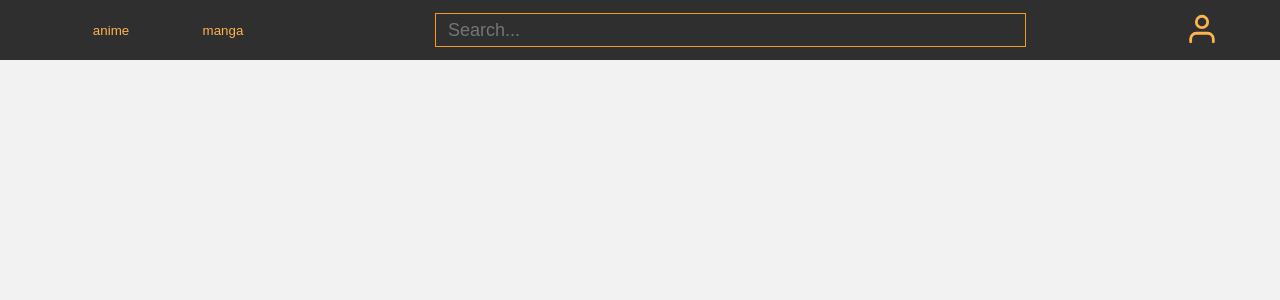
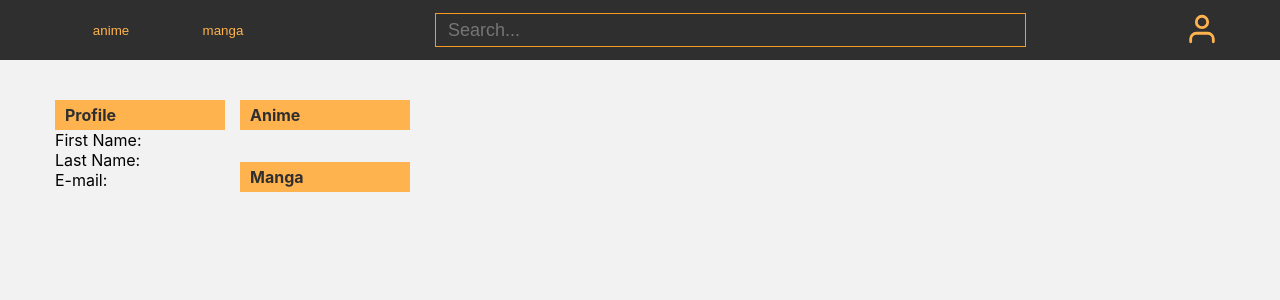
Before and after one commit to anikulshin310/jikanmoev2, a React (Create React App) app: page /user/1 in a window 1280 px wide. Before the commit this address had no page. Shown: the top 300 px of the page. Built offline with nearby package versions, Linux system fonts and the light colour scheme.

Commit message:
UserProfile

```diff
--- a/src/App.tsx
+++ b/src/App.tsx
@@ -3,6 +3,7 @@ import { Navigate, Route, Routes } from 'react-router-dom';
 import './App.css';
 import TitleContent from './entities/TitleContent';
 import TypeContent from './entities/TypeContent';
+import UserProfile from './entities/UserProfile';
 import PageLayout from './layouts/PageLayout';
 
 function App() {
@@ -14,7 +15,7 @@ function App() {
         <Route path="/anime/:mal_id" element={<TitleContent />} />
         <Route path="/manga" element={<TypeContent />} />
         <Route path="/manga/:mal_id" element={<TitleContent />} />
-        <Route path="/user:id" element={<div>profile</div>} />
+        <Route path="/user/:id" element={<UserProfile />} />
       </Routes>
     </PageLayout>
   );
--- a/src/entities/Login/Modal/UserMenu/index.tsx
+++ b/src/entities/Login/Modal/UserMenu/index.tsx
@@ -10,7 +10,6 @@ interface IUserMenu {
 const UserMenu: FC<IUserMenu> = ({ logout, userId }) => {
   return (
     <div className={style.UserMenu}>
-      {' '}
       <Link to={`/user/${userId}`}>
         <button type="button">Profile</button>
       </Link>
--- a/src/entities/Login/Modal/index.tsx
+++ b/src/entities/Login/Modal/index.tsx
@@ -45,6 +45,7 @@ const Modal: FC = () => {
       )
     );
   };
+  const handleUserSave = () => {};
 
   return (
     <div className={style.modal_wpapper}>
--- /dev/null
+++ b/src/entities/UserProfile/UserProfile.module.scss
@@ -0,0 +1,12 @@
+.profileWrapper {
+  display: flex;
+  .userFavorites {
+    display: flex;
+    flex-direction: column;
+    margin-left: 15px;
+    a {
+      text-decoration: none;
+      color: black;
+    }
+  }
+}
--- /dev/null
+++ b/src/entities/UserProfile/index.tsx
@@ -0,0 +1,50 @@
+import React, { FC } from 'react';
+import { Link } from 'react-router-dom';
+import SubheadLine from '../../components/SubheadLine';
+import { useAppSelector } from '../../store/hooks';
+import { userFavoritesSelector, userSelector } from '../../store/slices/userSlice';
+import style from './UserProfile.module.scss';
+
+const UserProfile: FC = () => {
+  const user = useAppSelector(userSelector);
+  const favorites = useAppSelector(userFavoritesSelector);
+  return (
+    <div className={style.profileWrapper}>
+      <div>
+        <SubheadLine text="Profile" />
+        <div>
+          First Name: {user?.fname}
+          <br />
+          Last Name: {user?.lname}
+          <br />
+          E-mail: {user?.email}
+        </div>
+      </div>
+
+      <div className={style.userFavorites}>
+        <SubheadLine text="Anime" />
+        <ol>
+          {favorites.anime.map((item, i) => (
+            <Link key={item.mal_id + item.title} to={`/anime/${item.mal_id}`}>
+              {' '}
+              <li>{item.title}</li>
+            </Link>
+          ))}
+        </ol>
+        <SubheadLine text="Manga" />
+        <ol>
+          {favorites.manga.map((item, i) => (
+            <Link
+              key={item.mal_id + item.title}
+              className={style.listItem}
+              to={`/anime/${item.mal_id}`}>
+              <li>{item.title}</li>
+            </Link>
+          ))}
+        </ol>
+      </div>
+    </div>
+  );
+};
+
+export default UserProfile;
--- a/src/store/slices/userSlice.ts
+++ b/src/store/slices/userSlice.ts
@@ -12,7 +12,7 @@ export const userLogin = createAsyncThunk('login', async (query: string, thunkAP
   return response.data;
 });
 
-interface IUser {
+export interface IUser {
   id: number;
   fname: string;
   lname: string;
@@ -45,6 +45,7 @@ export const userSlice = createSlice({
   } as IInitialState,
   reducers: {
     logout: (state) => {
+      state.user = null;
       state.favorites.manga = [];
       state.favorites.anime = [];
     },
--- a/src/store/store.ts
+++ b/src/store/store.ts
@@ -4,6 +4,7 @@ import typeContentReducer from './slices/typeContentSlice';
 import searchReducer from './slices/searchSlice';
 import titleContentReducer from './slices/titleContentSlice';
 import userReducer from './slices/userSlice';
+
 import registrationReducer from './slices/registrationSlice';
 
 export const store = configureStore({
```
